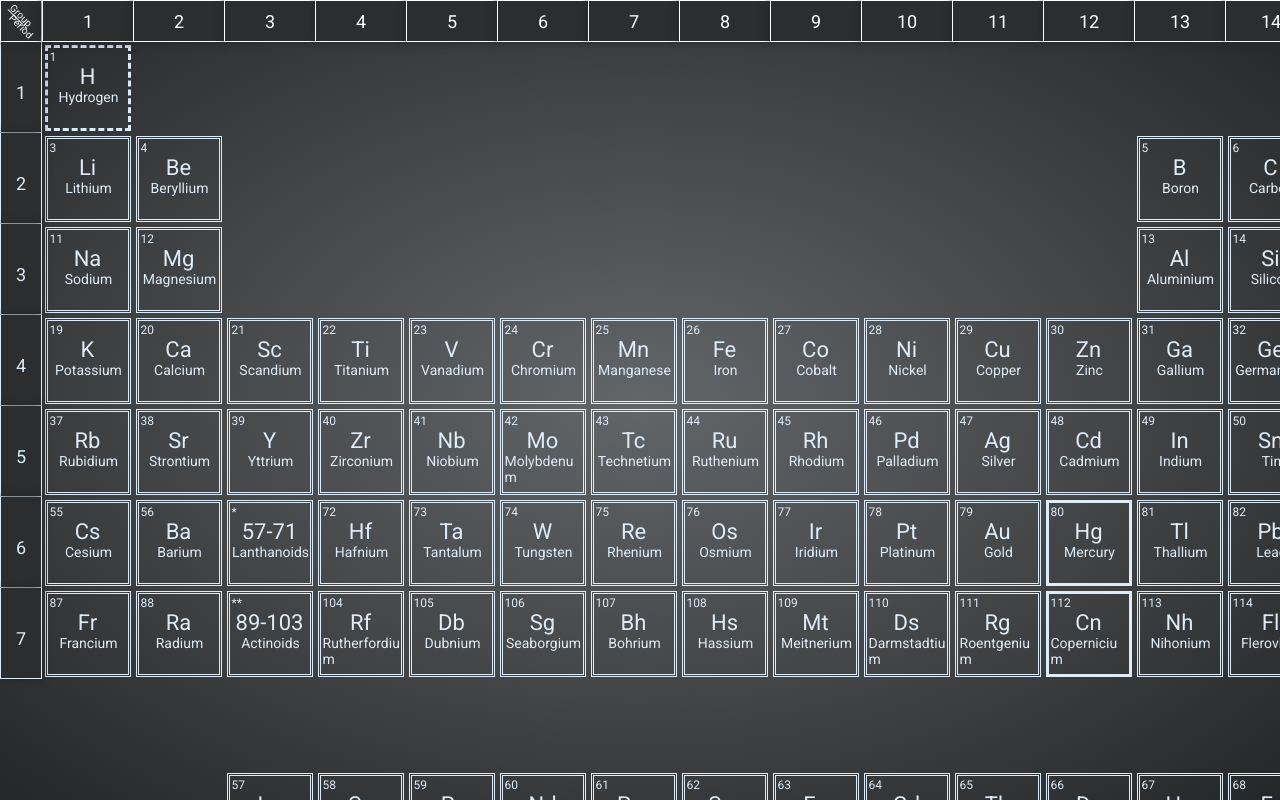
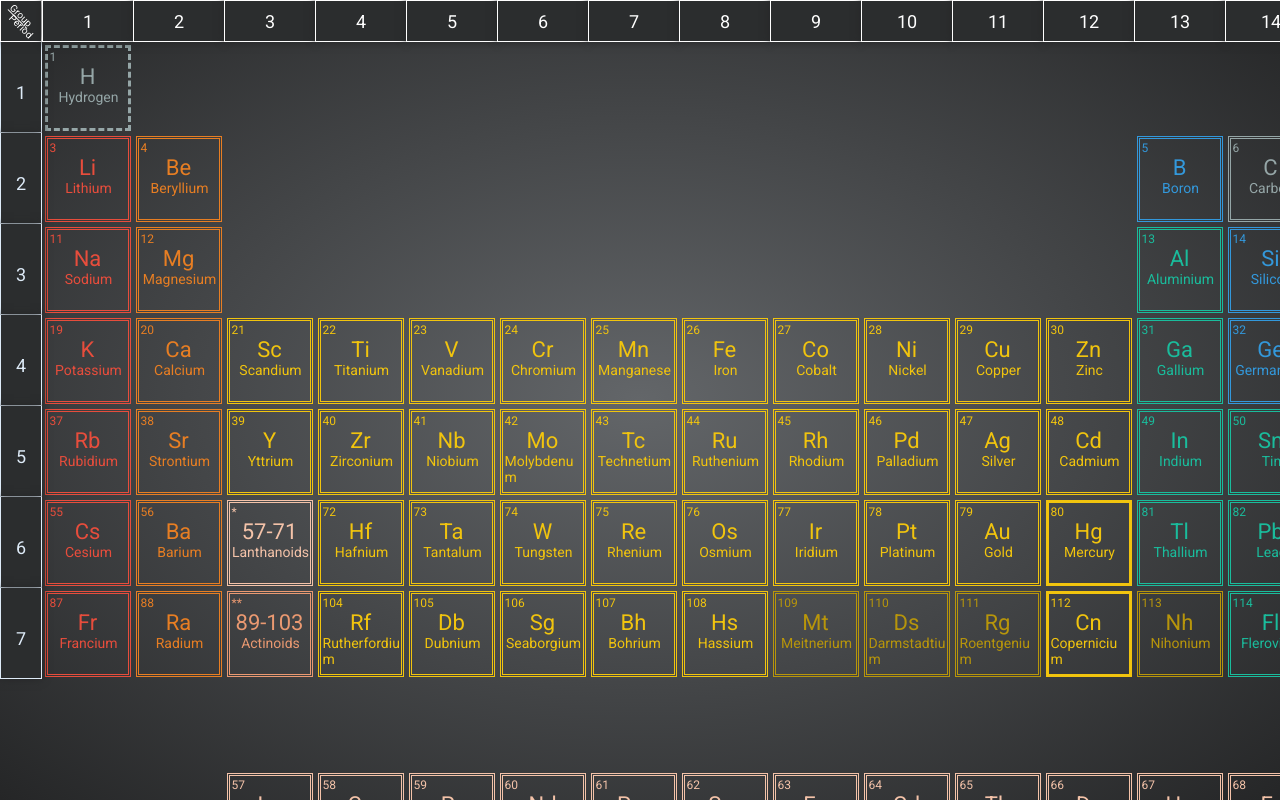
Before and after one commit to Swapnil511994/periodictable, a React (Create React App) app: page / in a window 1280 px wide. Built offline with nearby package versions, Linux system fonts and the light colour scheme.

Commit message:
Color Coded Elements By Category (Coloring is fun :) )

```diff
--- a/src/App.css
+++ b/src/App.css
@@ -279,3 +279,69 @@ nav.dark .toggler--slider {
   border: 3px;
   border-style: dotted dashed solid double;
 }
+
+.alkali__metal
+{
+  color: #e74d3c;
+  border-color: #e74d3c;
+}
+
+.diatomic__nonmetal
+{
+  color: #95a6a7;
+  border-color: #95a6a7;
+}
+
+.alkaline__earth__metal
+{
+  color: #e77e23;
+  border-color: #e77e23;
+}
+
+.transition__metal
+{
+  color: #f1c40e;
+  border-color: #f1c40e;
+}
+
+.metalloid
+{
+  color: #3398db;
+  border-color: #3398db;
+}
+
+.polyatomic__nonmetal
+{
+  color: #95a6a7;
+  border-color: #95a6a7;
+}
+
+.noble__gas
+{
+  color: #8d43ad;
+  border-color: #8d43ad;
+}
+
+.post__transition__metal
+{
+  color: #1abc9c;
+  border-color: #1abc9c;
+}
+
+.actinide
+{
+  color: #ea9971;
+  border-color: #ea9971;
+}
+
+.lanthanide
+{
+  color: #f4c3a9;
+  border-color: #f4c3a9;
+}
+
+.unknown__catrgory
+{
+  color: #b7950b;
+  border-color: #b7950b;
+}
--- a/src/Components/PeriodicTable.js
+++ b/src/Components/PeriodicTable.js
@@ -51,8 +51,8 @@ export default function PeriodicTable(props)
             groups[element.group][element.period] = <PeriodicTableElement key={"pte__"+element.group+"__"+element.period} element={element} />;
             position++;
         }
-        groups[3][6] = <PeriodicTableElement key={"pte__3__6"} element={{name:"Lanthanoids",phase:"solid",symbol:"57-71",number:"*"}} />;
-        groups[3][7] = <PeriodicTableElement key={"pte__3__7"} element={{name:"Actinoids",phase:"solid",symbol:"89-103",number:"**"}} />;
+        groups[3][6] = <PeriodicTableElement key={"pte__3__6"} element={{name:"Lanthanoids",phase:"solid",symbol:"57-71",number:"*",category:"lanthanide"}} />;
+        groups[3][7] = <PeriodicTableElement key={"pte__3__7"} element={{name:"Actinoids",phase:"solid",symbol:"89-103",number:"**", category:"actinide"}} />;
 
         let groupCount=3;
         for(let i=56;i<=70;i++)
--- a/src/Components/PeriodicTableElement.js
+++ b/src/Components/PeriodicTableElement.js
@@ -19,6 +19,45 @@ export default function PeriodicTableElement(props)
             default: classVal+=" unknown__phase";
             break;
         }
+
+        if(elem.category)
+        {
+            switch (elem.category.toLowerCase().trim()) {
+                case "alkali metal": classVal+=" alkali__metal";
+                break;
+
+                case "diatomic nonmetal": classVal+=" diatomic__nonmetal";
+                break;
+
+                case "alkaline earth metal": classVal+=" alkaline__earth__metal";
+                break;
+
+                case "transition metal": classVal+=" transition__metal";
+                break;
+
+                case "metalloid": classVal+=" metalloid";
+                break;
+
+                case "polyatomic nonmetal": classVal+=" polyatomic__nonmetal";
+                break;
+
+                case "noble gas": classVal+=" noble__gas";
+                break;
+
+                case "post-transition metal": classVal+=" post__transition__metal";
+                break;
+
+                case "lanthanide": classVal+=" lanthanide";
+                break;
+
+                case "actinide": classVal+=" actinide";
+                break;
+
+                default: classVal+=" unknown__catrgory";
+                break;
+            }
+        }
+
     }
     else classVal="emptyElement";
 
```
